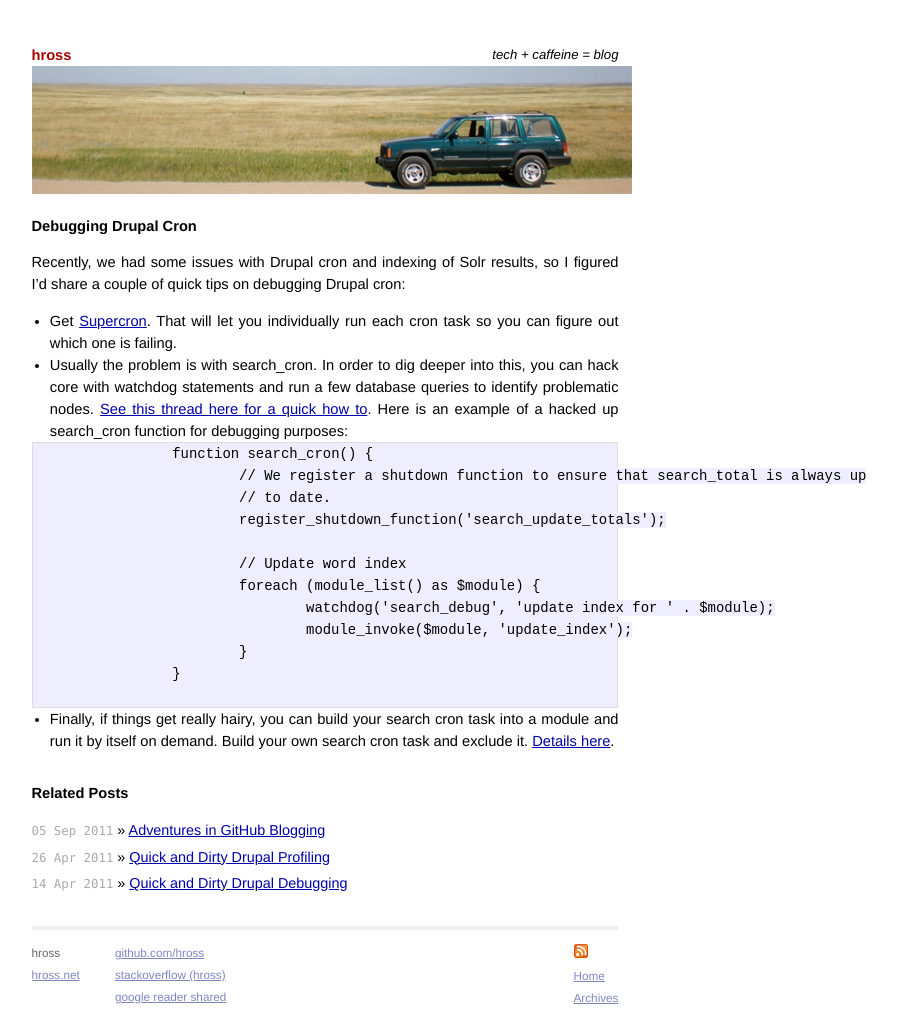
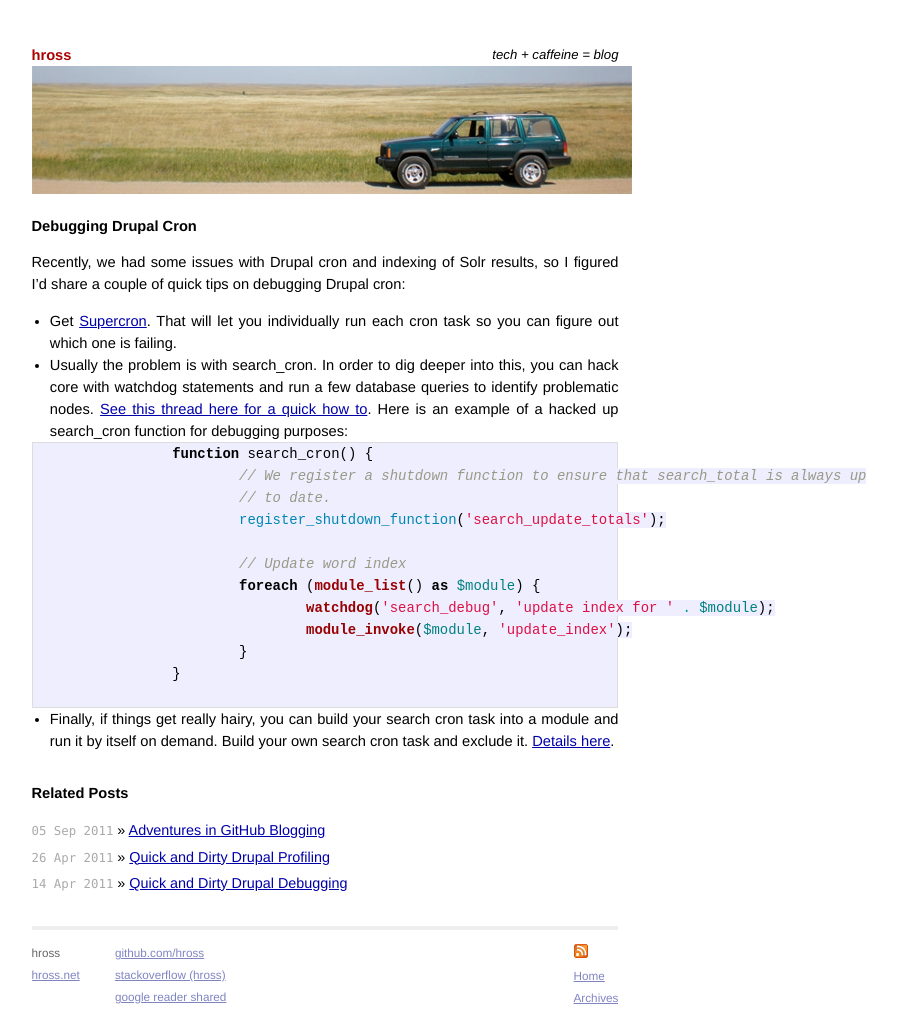
Before and after one commit to hross/hross.github.com, a Jekyll site: the page built from _posts/2011-06-01-debugdrupalcron.markdown, in a window 1280 px wide. Shown: the whole page, without its empty margins (315-1212 px from the left). Built offline with Jekyll 4.4.1, drawn with Linux system fonts in a browser that asks for light colours; Markdown is read by kramdown in place of the engine named in the settings.

Commit message:
left out syntax highlighting css. no wonder it didn't work.

```diff
--- a/_layouts/default.html
+++ b/_layouts/default.html
@@ -10,6 +10,9 @@
 
    <!-- Homepage CSS -->
    <link rel="stylesheet" href="/css/screen.css" type="text/css" media="screen, projection" />
+
+   <!-- syntax highlighting CSS -->
+   <link rel="stylesheet" href="/css/syntax.css" type="text/css" />
 
    <!-- prettify -->
    <link rel="stylesheet" href="/javascript/google-code-prettify/prettify.css" type="text/css" />
```
